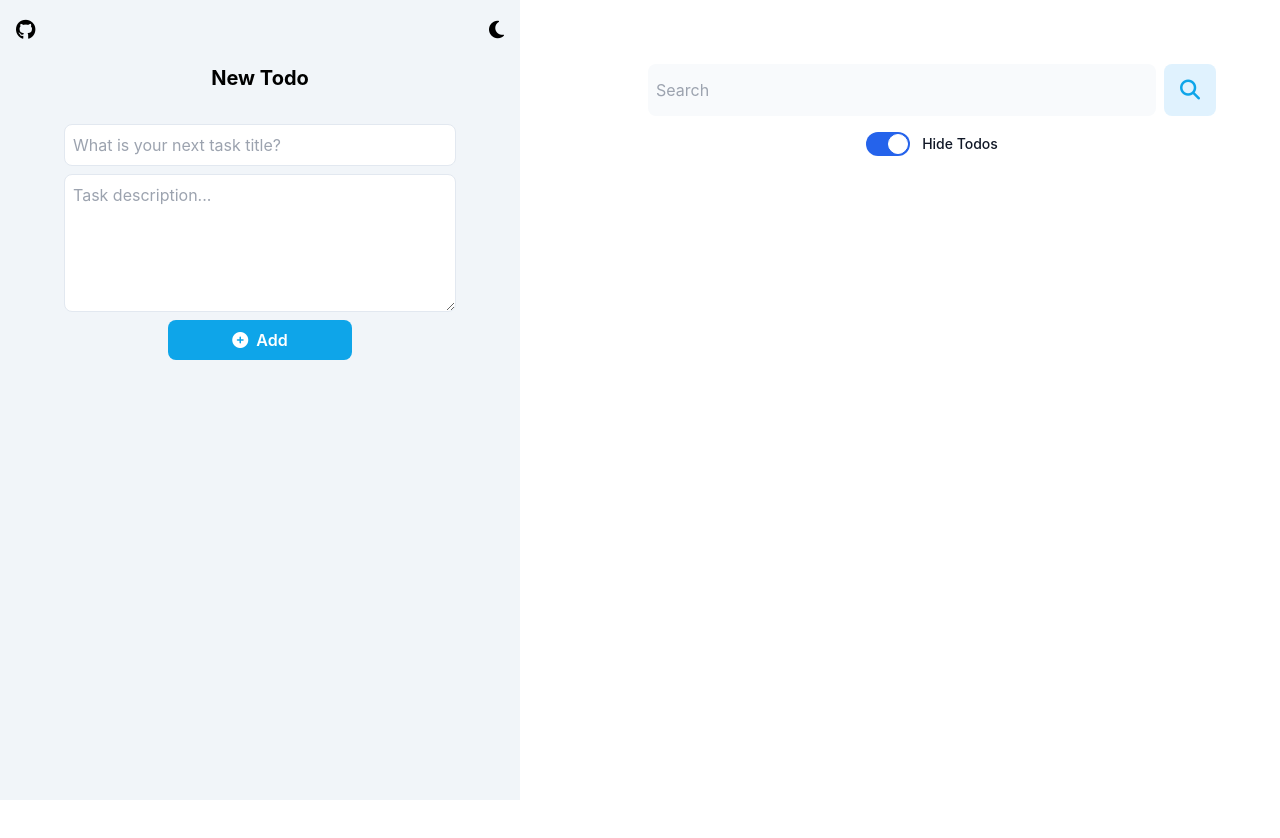
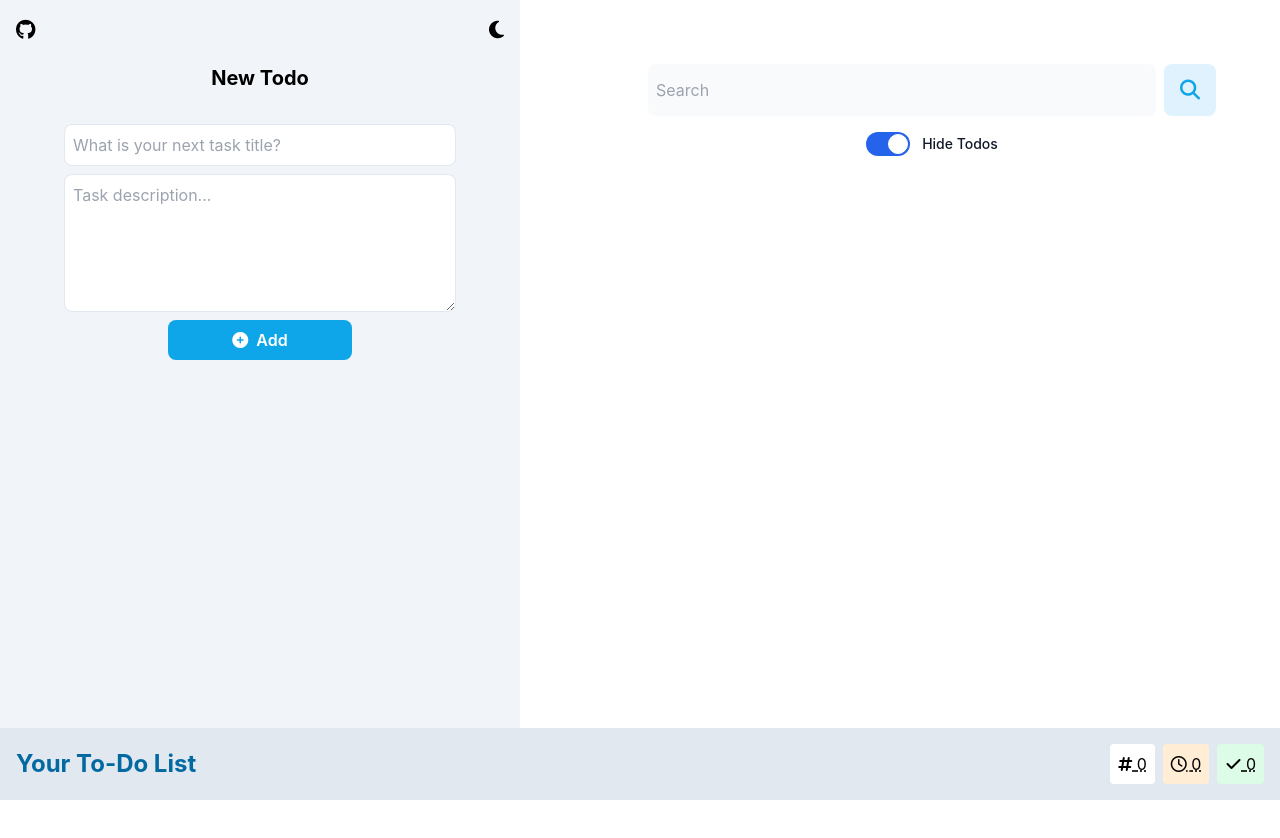
Before and after one commit to m5atib/todoreact, a React (Create React App) app: page / in a window 1280 px wide. Shown: the top 838 px of the page. Before the commit the page ends 800 px from the top, so only its background shows below. Built offline with nearby package versions, Linux system fonts and the light colour scheme.

Commit message:
todo footer

```diff
--- a/src/App.tsx
+++ b/src/App.tsx
@@ -5,9 +5,16 @@ import { TodoCardData } from "./components/Todos/TodoCard";
 import TodoList from "./components/Todos/TodoList";
 import { useEffect, useState } from "react";
 import Searchbar from "./components/Todos/Searchbar";
+import Footer from "./components/Footer/Footer";
 function App() {
   const [myTodos, setMyTodos] = useState<TodoCardData[]>([]);
   const [searchMyTodos, setSearchMyTodos] = useState<TodoCardData[]>([]);
+
+  const [status, setStatus] = useState({
+    counter: 0,
+    doneCounter: 0,
+    remCounter: 0,
+  });
   const handleSubmit: React.FormEventHandler<HTMLFormElement> = (event) => {
     const formData = new FormData(event.currentTarget);
     event.preventDefault();
@@ -39,7 +46,9 @@ function App() {
     }
   };
   const markAsDoneHandler = (todoId: string) => {
+    let done = 0;
     let newMarked = myTodos.map((item) => {
+      (item.id === todoId || item.done) && done++;
       return {
         ...item,
         done: item.id === todoId || item.done,
@@ -47,8 +56,22 @@ function App() {
     });
     setSearchMyTodos(newMarked);
     setMyTodos(newMarked);
+    setStatus({
+      counter: newMarked.length,
+      doneCounter: done,
+      remCounter: newMarked.length - done,
+    });
   };
-  useEffect(() => setSearchMyTodos(myTodos), [myTodos]);
+  useEffect(() => {
+    setSearchMyTodos(myTodos);
+    setStatus((pre) => {
+      return {
+        counter: myTodos.length,
+        doneCounter: pre.doneCounter,
+        remCounter: myTodos.length - pre.doneCounter,
+      };
+    });
+  }, [myTodos]);
   return (
     <div className="dark:bg-slate-700 relative flex md:flex-row flex-wrap flex-col justify-between md:gap-16 gap-8 divide-slate-100">
       <AddNewTodo addNewHandler={handleSubmit} />
@@ -56,6 +79,7 @@ function App() {
         <Searchbar searchHandler={searchHandler} />
         <TodoList Todos={searchMyTodos} markHandler={markAsDoneHandler} />
       </div>
+      <Footer Status={status} />
     </div>
   );
 }
--- a/src/components/AddNew/AddNewTodo.tsx
+++ b/src/components/AddNew/AddNewTodo.tsx
@@ -9,7 +9,7 @@ const AddNewTodo = ({addNewHandler} :AddNewProps) => {
   return (
     <div className="relative dark:bg-slate-800 flex md:h-screen md:p-16 py-16 px-4 bg-slate-100 flex-col items-center gap-8">
       <a
-        href="https://github.com/m5atib/todo-list"
+        href="https://github.com/m5atib/todoreact"
         target="_blank"
         className="absolute left-4 top-4 md:bottom-4"
       >
--- /dev/null
+++ b/src/components/Footer/Footer.tsx
@@ -0,0 +1,30 @@
+import React from 'react'
+type FooterProps = {
+Status : {
+    counter:number,
+    doneCounter:number,
+    remCounter:number
+  }
+}
+const Footer = ({Status}:FooterProps) => {
+  return (
+    <div className='fixed sticky z-50 bg-slate-200 bottom-0 w-full p-4 flex flex-row '>
+        <div className="flex flex-row gap-2 items-center justify-between w-full">
+        <h1 className="text-2xl font-bold text-sky-700 dark:text-sky-300">Your To-Do List</h1>
+        <div className="flex flex-row gap-2 items-center">
+          <abbr className="p-2 rounded bg-white dark:bg-slate-400" title="Tasks Number">
+            <i className="fa-solid fa-hashtag"></i> <span id="tasksnumber">{Status.counter}</span>
+          </abbr>
+          <abbr className="p-2 rounded bg-orange-100 dark:bg-orange-400" title="Active Tasks">
+            <i className="fa-regular fa-clock"></i> <span id="activenumber">{Status.remCounter}</span>
+          </abbr>
+          <abbr className="p-2 rounded bg-green-100 dark:bg-green-400" title="Completed Tasks">
+            <i className="fa-solid fa-check"></i> <span id="donenumber">{Status.doneCounter}</span>
+          </abbr>
+        </div>
+      </div>
+    </div>
+  )
+}
+
+export default Footer
```
